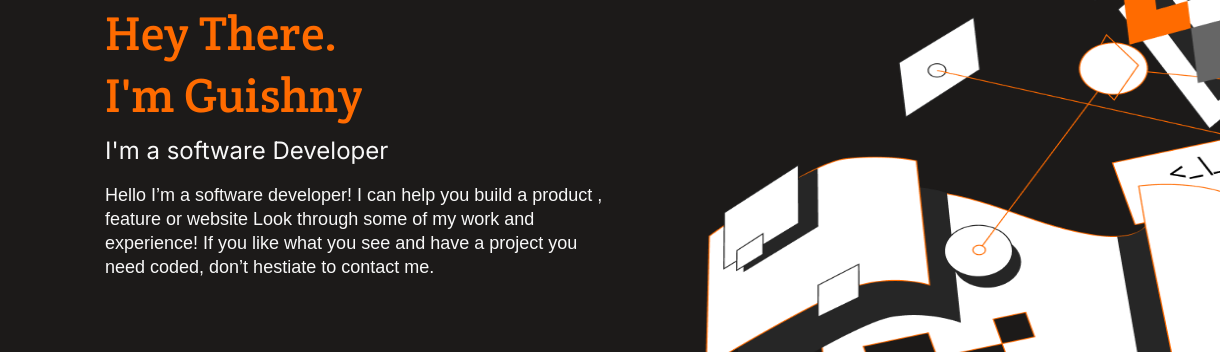
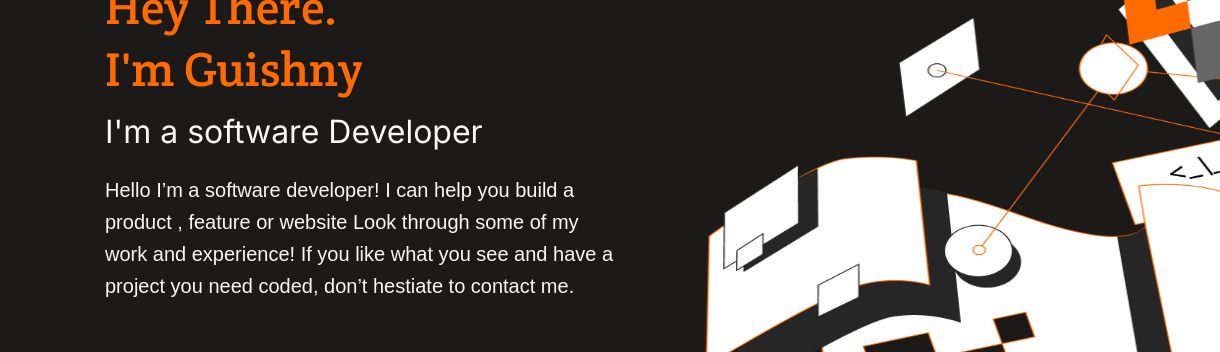
Before and after one commit to desorgui/portfolio, a website: page index.html in a window 1280 px wide. Shown: the part 288-640 px from the top of the page, 60-1280 px from the left. Drawn offline with Linux system fonts and the light colour scheme.

Commit message:
change my work section for accessibility

```diff
--- a/index.html
+++ b/index.html
@@ -9,7 +9,7 @@
 			rel="stylesheet"
 			href="https://cdnjs.cloudflare.com/ajax/libs/font-awesome/6.1.1/css/all.min.css"
 		/>
-		<title>My Portfolio</title>
+		<title>Desor Guishny Portfolio</title>
 	</head>
 	<body>
 		<header>
@@ -35,7 +35,7 @@
 						Hey There. <br />
 						<span>I'm Guishny</span>
 					</h1>
-					<h4 class="font-inter">I'm a software Developer</h4>
+					<h2 class="font-inter h4">I'm a software Developer</h2>
 					<p class="desc">
 						Hello I’m a software developer! I can help you build a product ,
 						feature or website Look through some of my work and experience! If
@@ -72,7 +72,6 @@
 						</li>
 					</ul>
 				</div>
-
 			</div>
 		</section>
 		<section class="my-work" id="my-work">
@@ -81,7 +80,10 @@
 				<!-- Card -->
 				<div class="card-featured format">
 					<div class="featured-image">
-						<img src="./images/Img-Placeholder.png" alt="" />
+						<img
+							src="./images/Img-Placeholder.png"
+							alt="Multi-post Stories Image"
+						/>
 					</div>
 					<div class="card-content">
 						<h3 class="work-title font-crete">Multi-Post Stories</h3>
--- a/style.css
+++ b/style.css
@@ -400,17 +400,18 @@ header .nav-menu ul li:not(:last-child) a:hover {
   color: #ff6b00;
 }
 
-.headline .resume h4 {
-  font-size: 1.5rem;
+.headline .resume .h4 {
+  font-size: 32px;
+  line-height: 44px;
   font-weight: 500;
 }
 
-.headline .resume p {
+.headline .resume .desc {
   font-family: 'Poppins', sans-serif;
   font-style: normal;
   font-weight: 400;
-  font-size: 18px;
-  line-height: 24px;
+  font-size: 20px;
+  line-height: 32px;
   max-width: 566px;
 }
 
@@ -723,7 +724,8 @@ header .nav-menu ul li:not(:last-child) a:hover {
   }
 
   .headline .resume h4 {
-    font-size: 1.5rem;
+    font-size: 32px;
+    line-height: 44px;
     font-weight: 500;
   }
 
```
